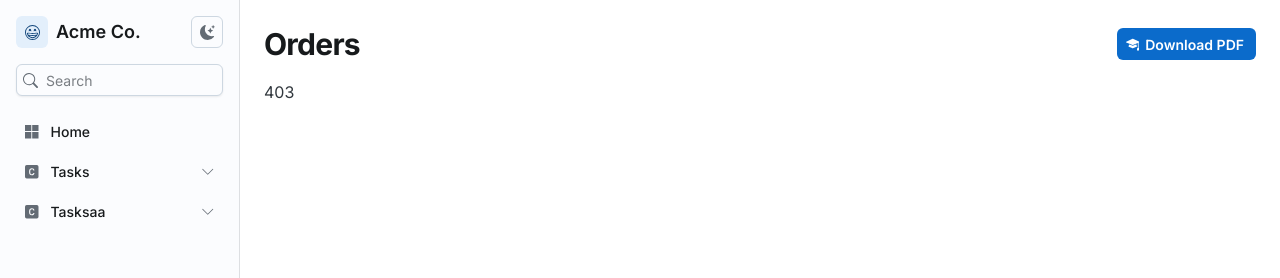
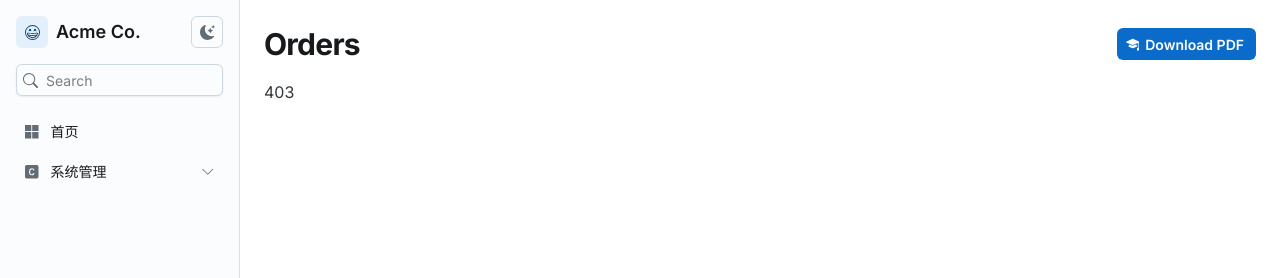
Before and after one commit to 845292122/joy-admin, a React (Vite) app: page /403 in a window 1280 px wide. Shown: the top 278 px of the page. Built offline with nearby package versions, Linux system fonts and the light colour scheme.

Commit message:
feat: 侧边栏增加菜单过滤和动态生成功能

```diff
--- a/src/layout/Sidebar.tsx
+++ b/src/layout/Sidebar.tsx
@@ -17,28 +17,26 @@ import {
   Typography
 } from '@mui/joy'
 import { useAtomValue } from 'jotai'
-import React from 'react'
+import React, { useState } from 'react'
 import {
   BsBoxArrowRight,
   BsChevronDown,
   BsChevronUp,
-  BsCSquareFill,
   BsEmojiGrin,
   BsFillNutFill,
   BsMessenger,
-  BsMicrosoft,
   BsSearch,
   BsX
 } from 'react-icons/bs'
 import ColorSchemeToggle from '~/components/ColorSchemeToggle'
-import { RouteType } from '~/router'
+import { RouteType, bizRoutes } from '~/router'
 import { permAtom } from '~/store'
 import { closeSidebar } from '~/utils'
 
 type MenuItem = {
   label: string
   icon: React.ReactNode
-  subItems?: { label: string }[]
+  children?: { label: string }[]
 }
 
 function Toggler({
@@ -84,7 +82,7 @@ function Menu({ menuItems }: { menuItems: MenuItem[] }) {
     >
       {menuItems.map((item, index) => (
         <React.Fragment key={index}>
-          {item.subItems ? (
+          {item.children ? (
             <ListItem nested>
               <Toggler
                 renderToggle={({ open, setOpen }) => (
@@ -98,7 +96,7 @@ function Menu({ menuItems }: { menuItems: MenuItem[] }) {
                 )}
               >
                 <List sx={{ gap: 0.5 }}>
-                  {item.subItems.map((subItem, subIndex) => (
+                  {item.children.map((subItem, subIndex) => (
                     <ListItem key={subIndex} sx={{ mt: subIndex === 0 ? 0.5 : 0 }}>
                       <ListItemButton>{subItem.label}</ListItemButton>
                     </ListItem>
@@ -122,30 +120,43 @@ function Menu({ menuItems }: { menuItems: MenuItem[] }) {
   )
 }
 
-const testMenuItems: MenuItem[] = [
-  // 示例菜单项
-  {
-    label: 'Home',
-    icon: <BsMicrosoft />
-  },
-  {
-    label: 'Tasks',
-    icon: <BsCSquareFill />,
-    subItems: [{ label: 'All tasks' }, { label: 'Backlog' }, { label: 'In progress' }, { label: 'Done' }]
-  },
-  {
-    label: 'Tasksaa',
-    icon: <BsCSquareFill />,
-    subItems: [{ label: 'All tasksafdfd' }, { label: 'Backlogaaa' }, { label: 'In progress' }, { label: 'Done' }]
-  }
-]
-
 export default function Sidebar() {
   const permissions = useAtomValue(permAtom)
+  const [menuList, setMenuList] = useState<MenuItem[]>([])
 
   React.useEffect(() => {
     // TODO 根据权限过滤菜单
-    const filterMenusByPermissions = (routes: RouteType[], permissions: string[]) => {}
+    const filterMenusByPermissions = (routes: RouteType[], permissions: string[]): MenuItem[] => {
+      return routes.flatMap(route => {
+        if (route.children) {
+          const filteredChildren = filterMenusByPermissions(route.children, permissions)
+          if (filteredChildren.length > 0 && route.meta?.key) {
+            return [
+              {
+                key: route.meta.key,
+                label: route.meta.title,
+                icon: route.meta.icon,
+                children: filteredChildren
+              }
+            ]
+          }
+          return filteredChildren
+        }
+        if (route.meta?.permission && permissions.includes(route.meta.permission) && !route.meta.hidden) {
+          return [
+            {
+              key: route.meta.key,
+              label: route.meta.title,
+              icon: route.meta.icon
+            }
+          ]
+        }
+        return []
+      })
+    }
+
+    const filteredMenuList = filterMenusByPermissions(bizRoutes, permissions)
+    setMenuList(filteredMenuList)
   }, [permissions])
 
   return (
@@ -212,7 +223,7 @@ export default function Sidebar() {
           }
         }}
       >
-        <Menu menuItems={testMenuItems} />
+        <Menu menuItems={menuList} />
 
         <List
           size="sm"
--- a/src/router/index.tsx
+++ b/src/router/index.tsx
@@ -3,9 +3,11 @@ import { Navigate, useRoutes } from 'react-router-dom'
 
 export type RouteMetaType = {
   title: string
-  key?: string
+  key: string
   requireAuth?: boolean
   permission?: string
+  hidden?: boolean
+  icon?: React.ReactNode
 }
 
 export type RouteType = {
--- a/src/router/routes/base.tsx
+++ b/src/router/routes/base.tsx
@@ -1,6 +1,7 @@
 import Layout from '~/layout'
 import Home from '~/pages/Home'
 import { RouteType } from '..'
+import { BsMicrosoft } from 'react-icons/bs'
 
 const baseRoutes: Array<RouteType> = [
   {
@@ -13,7 +14,8 @@ const baseRoutes: Array<RouteType> = [
           title: '首页',
           key: 'home',
           requireAuth: true,
-          permission: 'admin'
+          permission: 'admin',
+          icon: <BsMicrosoft />
         }
       }
     ]
--- a/src/router/routes/system.tsx
+++ b/src/router/routes/system.tsx
@@ -3,10 +3,18 @@ import { RouteType } from '..'
 import Account from '~/pages/system/Account'
 import Perm from '~/pages/system/Perm'
 import OperLog from '~/pages/system/OperLog'
+import { BsCSquareFill } from 'react-icons/bs'
 
 const systemRoutes: Array<RouteType> = [
   {
     element: <Layout />,
+    meta: {
+      key: '/system',
+      title: '系统管理',
+      requireAuth: true,
+      permission: 'system',
+      icon: <BsCSquareFill />
+    },
     children: [
       {
         path: '/system/account',
--- a/src/store/auth.store.ts
+++ b/src/store/auth.store.ts
@@ -3,6 +3,6 @@ import { AUTH } from '~/types/auth'
 
 const tokenAtom = atomWithStorage<string | undefined>('token', 'undefined')
 const userInfoAtom = atomWithStorage<AUTH.AuthState | undefined>('info', undefined)
-const permAtom = atomWithStorage<Array<string>>('permissions', ['admin'])
+const permAtom = atomWithStorage<Array<string>>('permissions', ['admin', 'system', 'system:account'])
 
 export { tokenAtom, userInfoAtom, permAtom }
```
